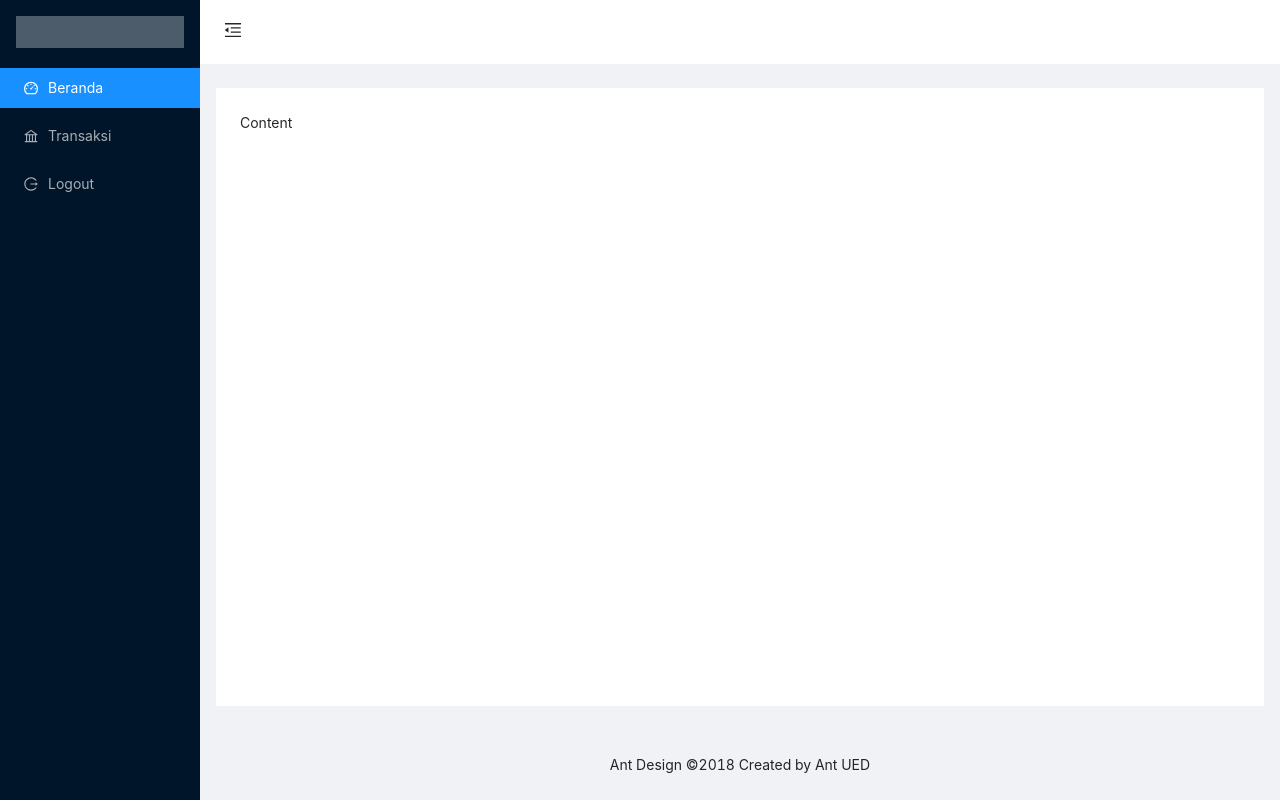
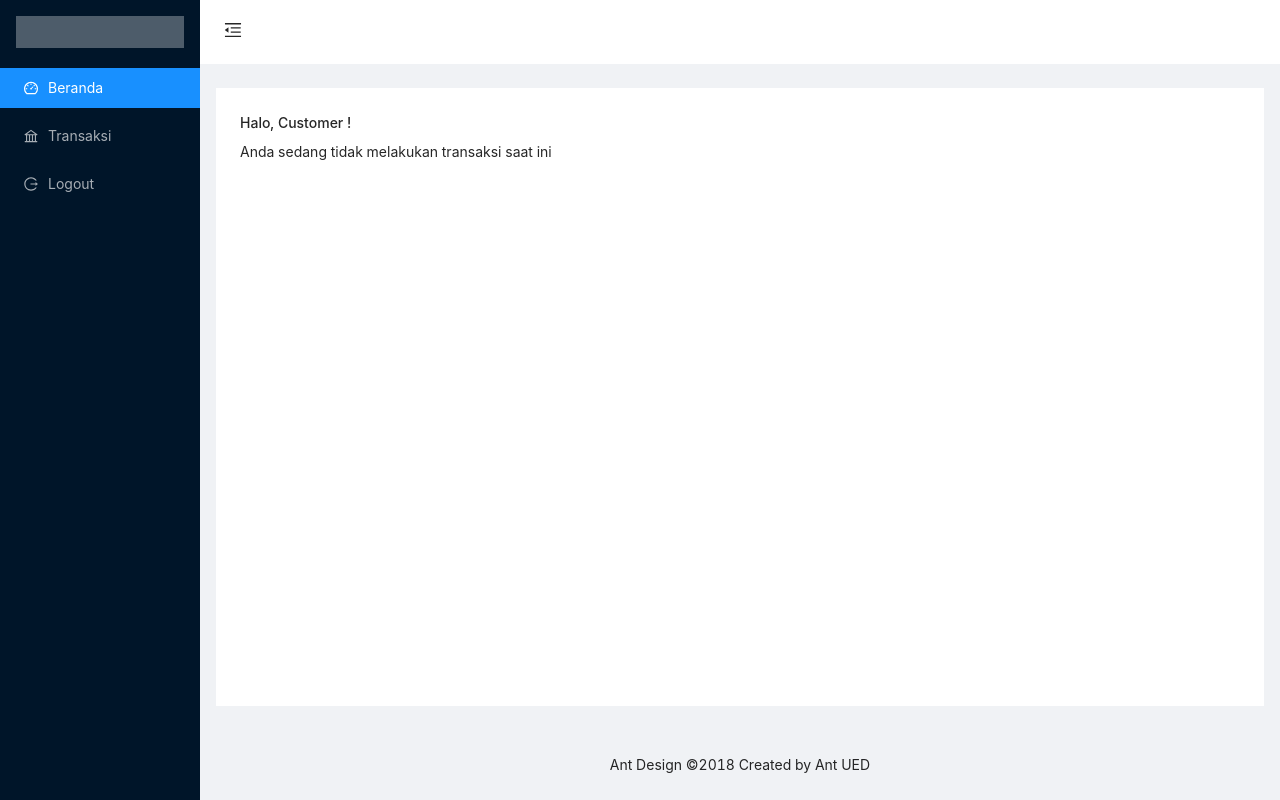
Before and after one commit to bambangsatrio123/belajarantd, a React (Create React App) app: page /beranda in a window 1280 px wide. Built offline with nearby package versions, Linux system fonts and the light colour scheme.

Commit message:
push content to pageROuter.js

```diff
--- a/src/components/Sidebar.js
+++ b/src/components/Sidebar.js
@@ -1,12 +1,13 @@
 import { Layout, Menu } from "antd";
 import { MenuUnfoldOutlined, MenuFoldOutlined } from "@ant-design/icons";
 import React, { useState } from "react";
-import { Link } from "react-router-dom";
+import { Link, Switch, Route } from "react-router-dom";
 import pageRoutes from "./pageRoutes";
 
 const { Header, Content, Footer, Sider } = Layout;
 
 export default function Sidebar() {
+
   const getCollapseIcon = () => {
     if (collapsed) {
       return <MenuUnfoldOutlined onClick={handleOnCollapse} className="trigger" />;
@@ -46,7 +47,11 @@ export default function Sidebar() {
             minHeight: 280,
           }}
         >
-          Content
+          <Switch>
+            {pageRoutes.map((data, i) => {
+              return <Route path={data.path} component={data.component} exact />;
+            })}
+          </Switch>
         </Content>
         <Footer style={{ textAlign: "center" }}>Ant Design ©2018 Created by Ant UED</Footer>
       </Layout>
--- a/src/components/pageRoutes.js
+++ b/src/components/pageRoutes.js
@@ -1,12 +1,14 @@
 import { DashboardOutlined, BankOutlined, LogoutOutlined } from "@ant-design/icons";
+import Dashboard from "../pages/Dashboard/Dashboard";
 
 const pageRoutes = () => {
   return [
     {
-      path: "/berandas",
-      link: "/berandas",
+      path: "/beranda",
+      link: "/beranda",
       icon: <DashboardOutlined />,
       name: "Beranda",
+      component: Dashboard,
     },
     {
       path: "/transaksibaru",
--- /dev/null
+++ b/src/pages/Dashboard/Dashboard.js
@@ -0,0 +1,8 @@
+export default function Dashboard() {
+  return (
+    <div className="content">
+      <h4>Halo, Customer !</h4>
+      <p>Anda sedang tidak melakukan transaksi saat ini</p>
+    </div>
+  );
+}
--- a/src/router.js
+++ b/src/router.js
@@ -1,14 +1,16 @@
+import { Layout } from "antd";
 import { BrowserRouter, Switch, Route } from "react-router-dom";
 import Sidebar from "./components/Sidebar";
 
 export default function Router() {
-    return (
-      <BrowserRouter>
+  return (
+    <BrowserRouter>
+      <Sidebar />
+      <Layout>
         <Switch>
-          <Route path="/">
-            <Sidebar />
-          </Route>
+
         </Switch>
-      </BrowserRouter>
-    );
+      </Layout>
+    </BrowserRouter>
+  );
 }
```
